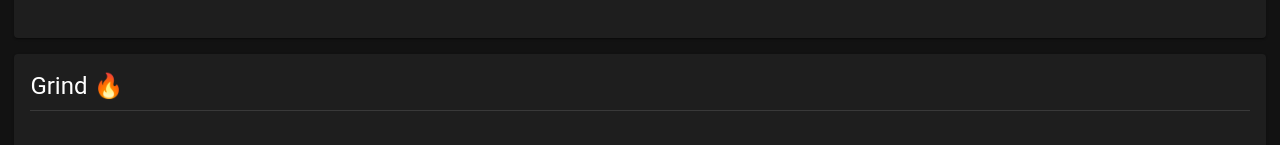
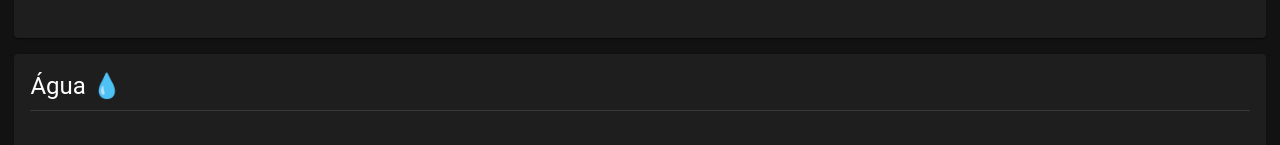
Before and after one commit to guiosouza/react-gamification-web-app, a Next.js app: page /exp in a window 1280 px wide. Shown: the part 800-945 px from the top of the page. Built offline with nearby package versions, Linux system fonts and the light colour scheme.

Commit message:
Remove Grind option from task selection in Exp component

```diff
--- a/src/app/exp/page.tsx
+++ b/src/app/exp/page.tsx
@@ -50,7 +50,7 @@ const options: TaskOption[] = [
   { label: "Todas" },
   { label: "Projeto" },
   { label: "Sono" },
-  { label: "Grind" },
+  // { label: "Grind" },
   { label: "Água" },
   { label: "Exercícios" },
   { label: "Nutrição" },
```
